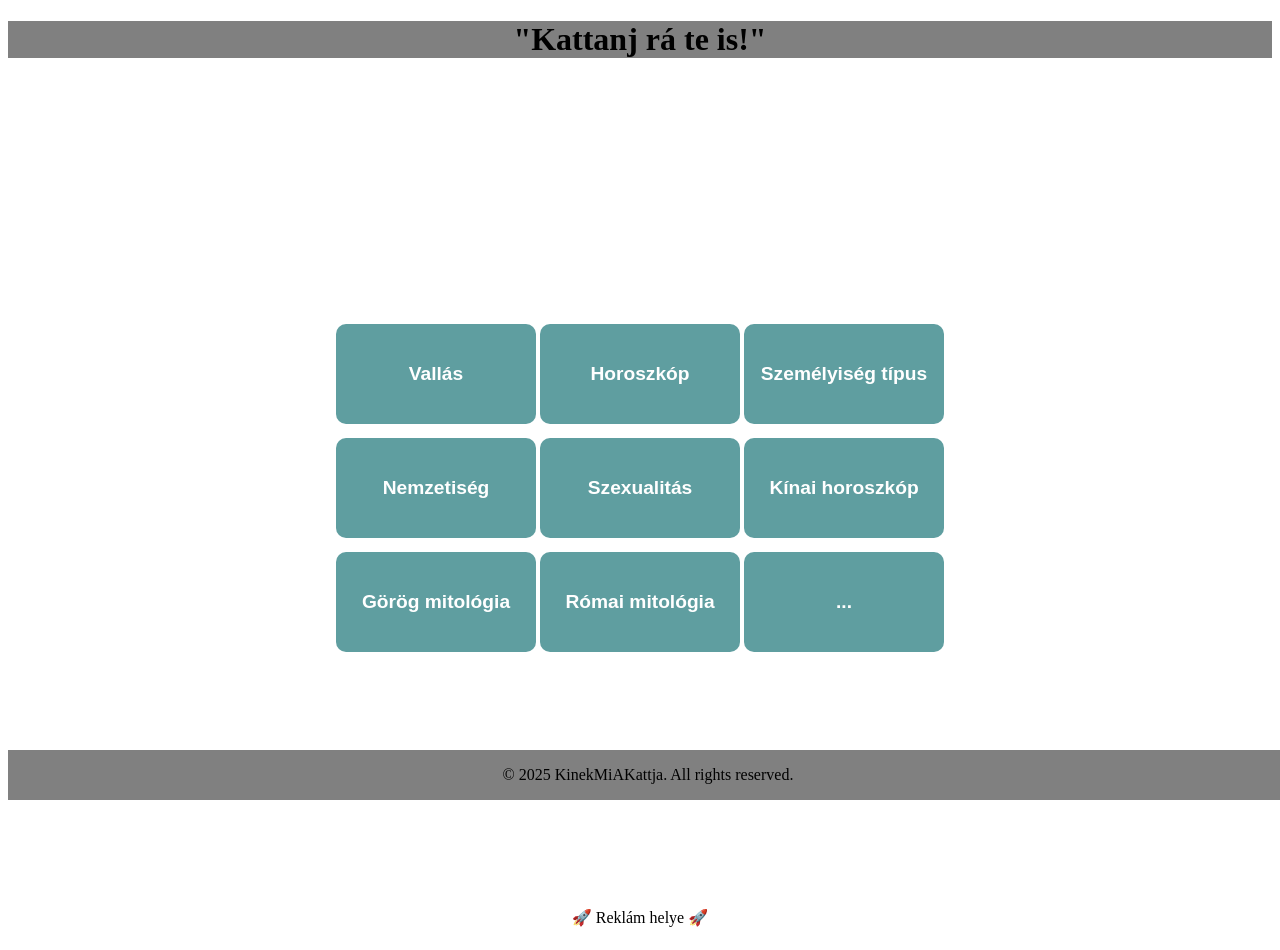
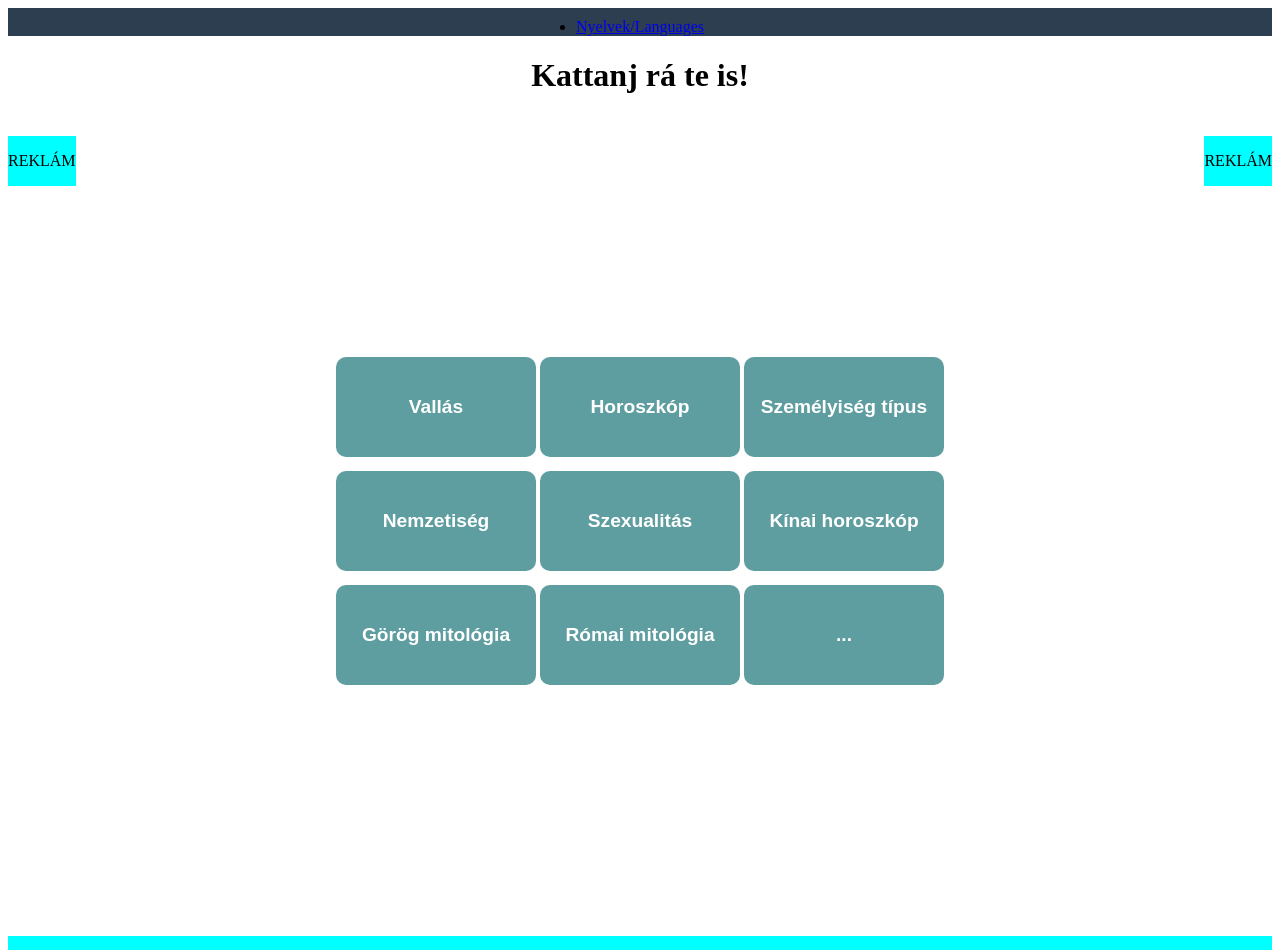
Before and after one commit to kinekmiakattja/kinekmiakattja, a Vue app: page /kattok in a window 1280 px wide. Shown: the top 950 px of the page. Built offline with nearby package versions, Linux system fonts and the light colour scheme.

Commit message:
updated layout and vue router

```diff
--- a/index.html
+++ b/index.html
@@ -5,8 +5,6 @@
     <link rel="icon" type="image/svg+xml" href="/vite.svg" />
     <meta name="viewport" content="width=device-width, initial-scale=1.0" />
     <title>Kinek Mi A Kattja</title>
-    <script async src="https://pagead2.googlesyndication.com/pagead/js/adsbygoogle.js?client=ca-pub-6985347055044874"
-     crossorigin="anonymous"></script>
   </head>
   <body>
     <div id="app"></div>
--- a/src/App.vue
+++ b/src/App.vue
@@ -1,23 +1,28 @@
 <template>
-  <Header />
+  <Navbar />
+  <div class="title"><h1>Kattanj rá te is!</h1></div>
   <div class="container">
-    <div class="box"><AdBannerHorizontal /></div>
+    <div class="box"><AdBannerVertical /></div>
     <div class="box"><router-view /></div>
-    <div class="box"><AdBannerHorizontal /></div>
+    <div class="box"><AdBannerVertical /></div>
   </div>
-
-  <AdBannerVertical />
+  <div></div>
+  <AdBannerHorizontal />
   <Footer />
 </template>
 
 <script setup>
 import AdBannerVertical from '@/components/AdBannerVertical.vue';
 import AdBannerHorizontal from '@/components/AdBannerHorizontal.vue';
-import Header from '@/components/Header.vue';
 import Footer from '@/components/Footer.vue';
+import Navbar from '@/components/Navbar.vue';
 </script>
 
 <style scoped>
+.title {
+  text-align: center;
+}
+
 .container {
   display: flex;  /* Enables Flexbox */
   justify-content: space-between;  /* Optional: adds space between items */
--- a/src/assets/style.css
+++ b/src/assets/style.css
@@ -38,3 +38,9 @@ button:hover {
   transform: scale(1);
   background-color: #1c6691;
 }
+
+header, .navbar {
+  margin-bottom: 0 !important;
+  padding-bottom: 0 !important;
+  border-bottom: none !important;
+}
--- a/src/components/AdBannerHorizontal.vue
+++ b/src/components/AdBannerHorizontal.vue
@@ -1,12 +1,6 @@
 <template>
-  <div class="ad-container">
-    <ins
-      class="adsbygoogle"
-      style="display:block"
-      data-ad-client="ca-pub-XXXXXXXXXXXXXXXX"
-      data-ad-slot="XXXXXXXXXX"
-      data-ad-format="horizontal">
-    </ins>
+  <div class="advertisement">
+    <p>REKLÁM</p>
   </div>
 </template>
 
@@ -21,9 +15,10 @@ onMounted(() => {
 </script>
 
 <style scoped>
-.ad-container {
+.advertisement {
   display: flex;
   justify-content: center;
   margin: 20px 0;
+  background-color: aqua;
 }
 </style>
--- a/src/components/AdBannerVertical.vue
+++ b/src/components/AdBannerVertical.vue
@@ -1,14 +1,24 @@
 <template>
-    <div class="advertisement">
-      🚀 Reklám helye 🚀
-    </div>
+  <div class="advertisement">
+    <p>REKLÁM</p>
+  </div>
 </template>
 
+<script setup>
+import { onMounted } from 'vue';
+
+onMounted(() => {
+  if (window.adsbygoogle) {
+    window.adsbygoogle.push({});
+  }
+});
+</script>
+
 <style scoped>
-    .advertisement {
-    width: 100%;
-    text-align: center;
-    margin-top: 25px;
-    color: black;
-  }
+.advertisement {
+  display: flex;
+  justify-content: center;
+  margin: 20px 0;
+  background-color: aqua;
+}
 </style>
--- a/src/components/Footer.vue
+++ b/src/components/Footer.vue
@@ -6,10 +6,11 @@
 
 <style scoped>
   footer {
-    position: absolute;
     bottom: 0;
     width: 100%;
     background-color: gray;
     text-align: center;
+    position: relative;
+    z-index: 5; /* Lower than the banner */
   }
   </style>
--- a/src/components/Header.vue
+++ /dev/null
@@ -1,14 +0,0 @@
-<template>
-    <div class="header">
-        <h1>"Kattanj rá te is!"</h1>
-    </div>
-</template>
-
-<style scoped>
-  .header {
-    width: 100%;
-    text-align: center;
-    background-color: gray;
-    margin-bottom: 25px;
-  }
-</style>
--- /dev/null
+++ b/src/components/Navbar.vue
@@ -0,0 +1,21 @@
+<template>
+  <nav class="navbar">
+    <ul class="nav-links">
+      <li><router-link to="/nyelvek">Nyelvek/Languages</router-link></li>
+    </ul>
+  </nav>
+</template>
+
+<style scoped>
+* {
+    margin: 0;
+    padding: 0;
+    box-sizing: border-box;
+  }
+.navbar {
+    background-color: #2c3e50;
+    padding: 10px;
+    display: flex;
+    justify-content: center;
+  }
+</style>
--- a/src/main.ts
+++ b/src/main.ts
@@ -1,6 +1,6 @@
 import { createApp } from 'vue';
-import App from './App.vue';
-import router from './router'; // If using Vue Router
+import App from '@/App.vue';
+import router from '@/router'; // If using Vue Router
 import '@/assets/style.css'; // If using global styles
 
 const app = createApp(App);
--- a/src/router/index.ts
+++ b/src/router/index.ts
@@ -10,10 +10,11 @@ import ChineseHoroscope from '@/views/ChineseHoroscope.vue';
 import GreekMithology from '@/views/GreekMithology.vue';
 import RomanMithology from '@/views/RomanMithology.vue';
 import Other from '@/views/Other.vue';
-import LanguageSelection from '../components/LanguageSelection.vue';
+import LanguageSelection from '@/views/LanguageSelection.vue';
 
 const routes = [
-  { path: '/', component: LanguageSelection },
+  { path: '/', redirect: '/kattok' },
+  { path: '/nyelvek', component: LanguageSelection},
   { path: '/kattok', component: KattSelection },
   { path: '/vallas', component: Religion },
   { path: '/horoszkop', component: Horoscope },
```
Also changed, not shown: src/views/LanguageSelection.vue (renamed from src/components/LanguageSelection.vue).
